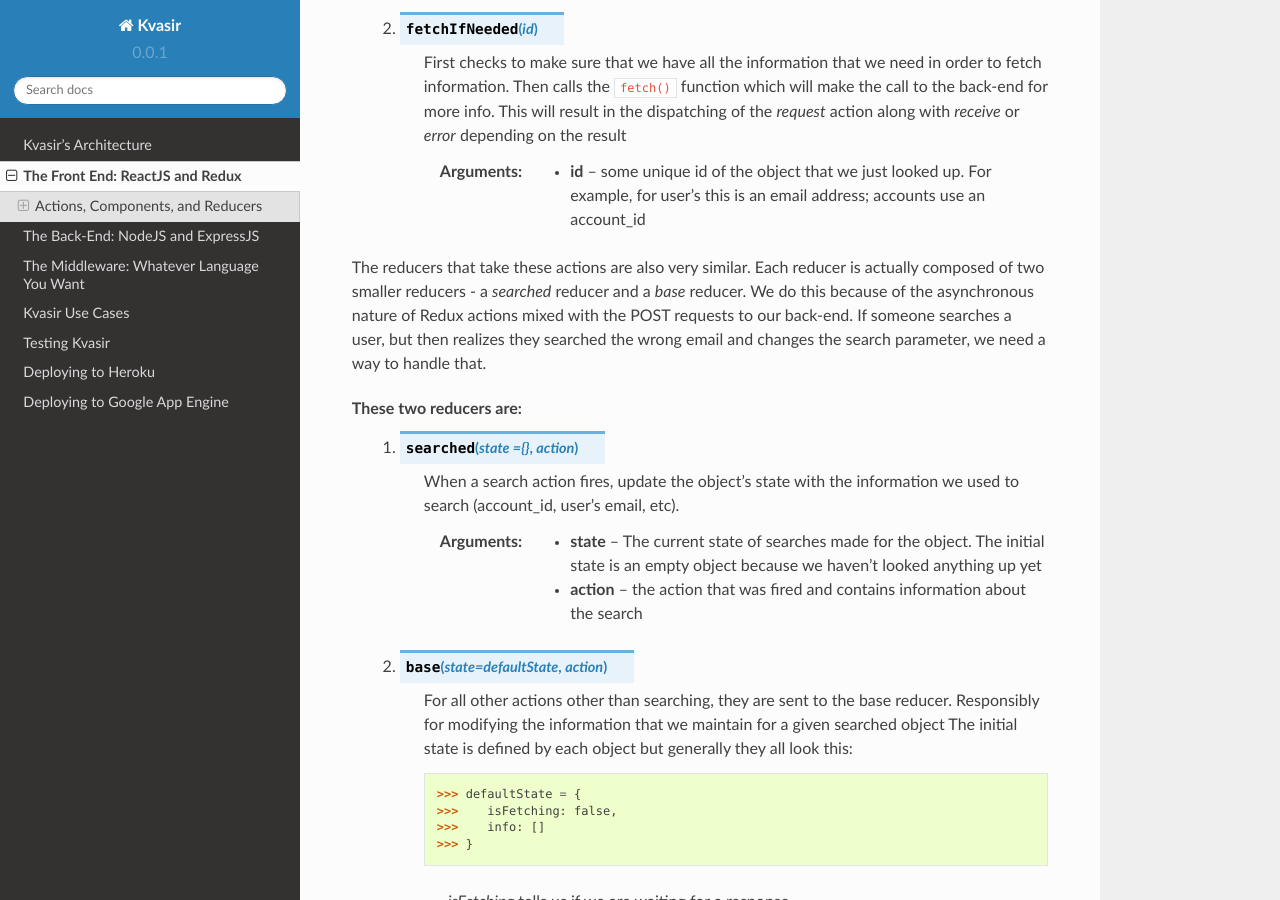
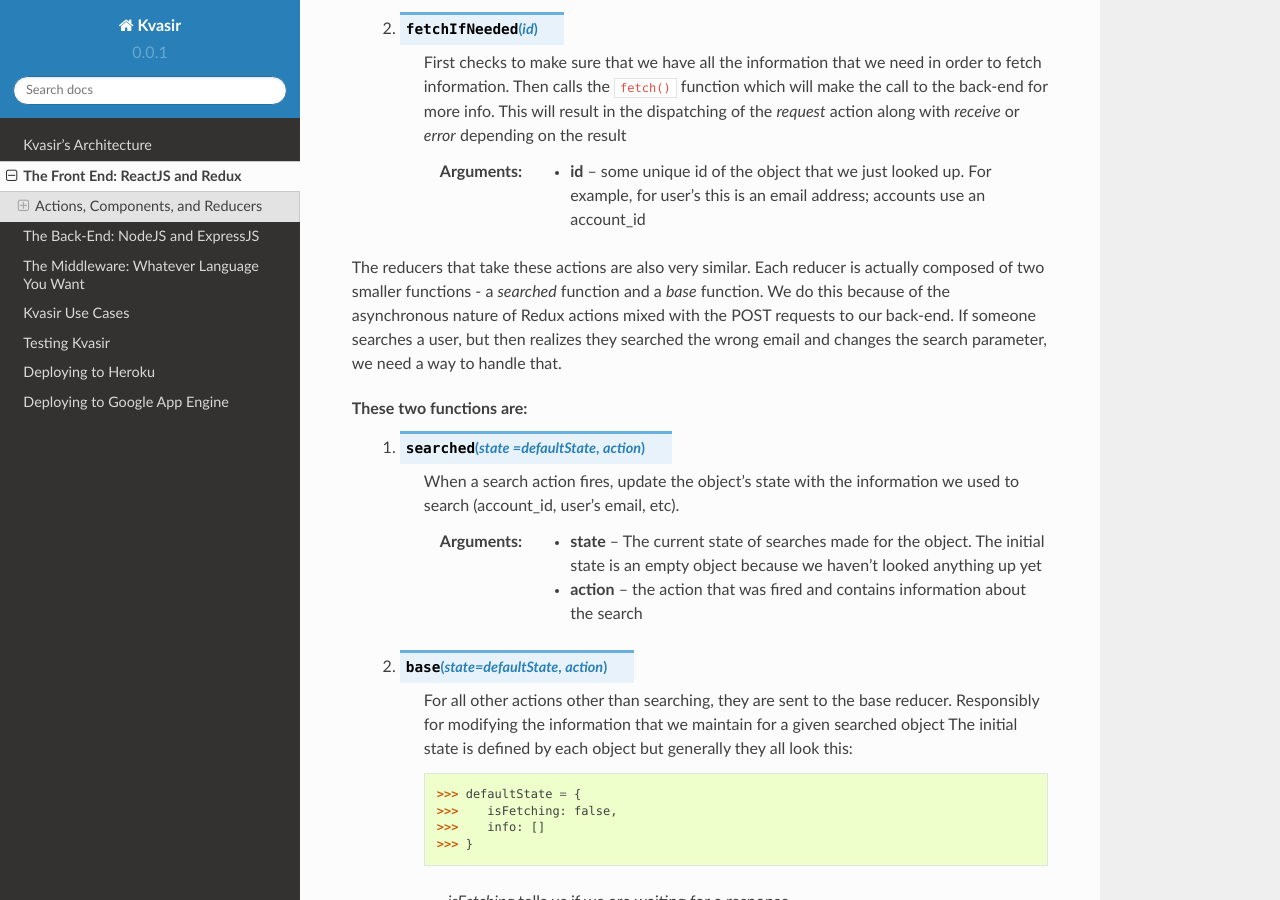
Before and after one commit to TheF1rstPancake/Kvasir, a Sphinx documentation site: the page built from docs/frontend.rst, in a window 1280 px wide and 900 px high, scrolled down 3434 px. Built offline with Sphinx 7.4.7 and the Read the Docs theme 2.0.0, drawn with Linux system fonts in a browser that asks for light colours; cross-references to code outside the pages are shown as plain code.

Commit message:
Doc updates

```diff
--- a/docs/frontend.rst
+++ b/docs/frontend.rst
@@ -95,11 +95,11 @@
         :param id:  some unique id of the object that we just looked up.  For example, for user's this is an email address; accounts use an account_id
 
 The reducers that take these actions are also very similar.
-Each reducer is actually composed of two smaller reducers - a *searched* reducer and a *base* reducer.
+Each reducer is actually composed of two smaller functions - a *searched* function and a *base* function.
 We do this because of the asynchronous nature of Redux actions mixed with the POST requests to our back-end.  If someone searches a user, but then realizes they searched the wrong email and changes the search parameter, we need a way to handle that.
 
-These two reducers are:
-    1) .. function:: searched(state ={}, action)
+These two functions are:
+    1) .. function:: searched(state =defaultState, action)
 
         When a search action fires, update the object's state with the information we used to search (account_id, user's email, etc).
 
--- a/docs/testing.rst
+++ b/docs/testing.rst
@@ -157,4 +157,4 @@
 
     "gbriggs2012+payer@gmail.com": {}
 
-We use the keys provided to query the :http:post:(middleware)/payer endpoint.  Using the given key, your application should return a list of all checkouts that this payer has completed.
+We use the keys provided to query the :http:post:`(middleware)/payer` endpoint.  Using the given key, your application should return a list of all checkouts that this payer has completed.
```
